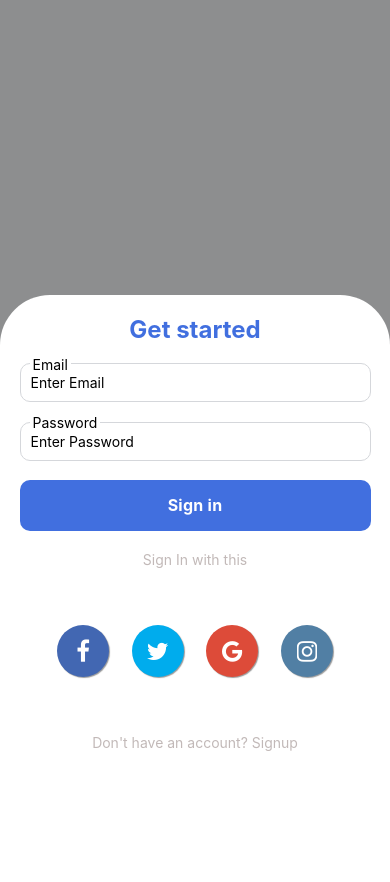
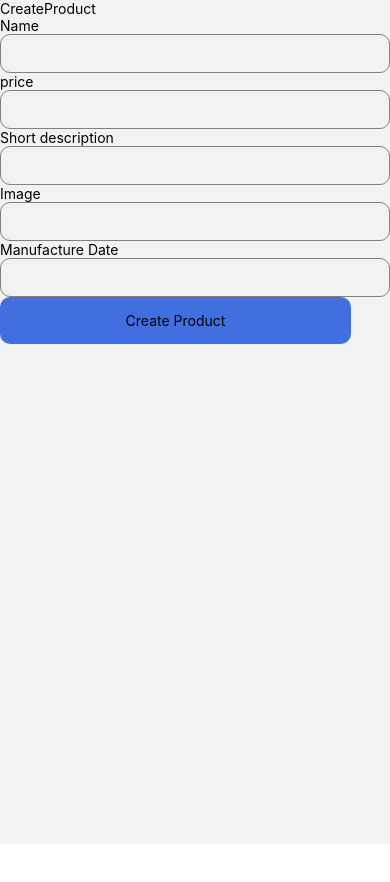
Before and after one commit to kdany25/classifiedsApp, a React Native app: screen /CreateProduct in a window 390 px wide. Shown: the top 882 px of the page. After the commit the page ends 844 px from the top, so only its background shows below. Built offline with nearby package versions, Linux system fonts and the light colour scheme; what tailwindcss-react-native would draw is missing.

Commit message:
feat: added create product page

```diff
--- a/App.tsx
+++ b/App.tsx
@@ -4,6 +4,7 @@ import { createNativeStackNavigator } from "@react-navigation/native-stack";
 import LoginScreen from "./screens/Login/LoginScreen";
 import HomeScreen from "./screens/Home/HomeScreen";
 import ProductPage from "./screens/product/ProductPage";
+import CreateProduct from "./screens/create-Product/CreateProduct";
 
 const Stack = createNativeStackNavigator();
 
@@ -34,6 +35,13 @@ export default function App() {
 							headerShown: false,
 						}}
 					/>
+					<Stack.Screen
+						name="CreateProduct"
+						component={CreateProduct}
+						options={{
+							headerShown: false,
+						}}
+					/>
 				</Stack.Navigator>
 			</TailwindProvider>
 		</NavigationContainer>
--- /dev/null
+++ b/screens/create-Product/CreateProduct.tsx
@@ -0,0 +1,36 @@
+import { View, Text, SafeAreaView, TextInput, Pressable } from "react-native";
+import React from "react";
+import { styles } from "./createProduct.styles";
+
+const CreateProduct: React.FC = () => {
+	return (
+		<SafeAreaView>
+			<Text>CreateProduct</Text>
+			<View>
+				<Text>Name</Text>
+				<TextInput style={styles.input} />
+			</View>
+			<View>
+				<Text>price</Text>
+				<TextInput style={styles.input} />
+			</View>
+			<View>
+				<Text>Short description</Text>
+				<TextInput style={styles.input} />
+			</View>
+			<View>
+				<Text>Image</Text>
+				<TextInput style={styles.input} />
+			</View>
+			<View>
+				<Text>Manufacture Date</Text>
+				<TextInput style={styles.input} />
+			</View>
+			<Pressable style={styles.button}>
+				<Text style={styles.text}>{"Create Product"}</Text>
+			</Pressable>
+		</SafeAreaView>
+	);
+};
+
+export default CreateProduct;
--- /dev/null
+++ b/screens/create-Product/createProduct.styles.ts
@@ -0,0 +1,20 @@
+import { StyleSheet } from "react-native";
+
+export const styles = StyleSheet.create<any>({
+	input: {
+		borderColor: "gray",
+		width: "100%",
+		borderWidth: 1,
+		borderRadius: 10,
+		padding: 10,
+	},
+  button: {
+		alignItems: "center",
+		justifyContent: "center",
+		paddingVertical: 15,
+		borderRadius: 10,
+		elevation: 3,
+		backgroundColor: "#416FDF",
+		width: "90%",
+	},
+});
```
